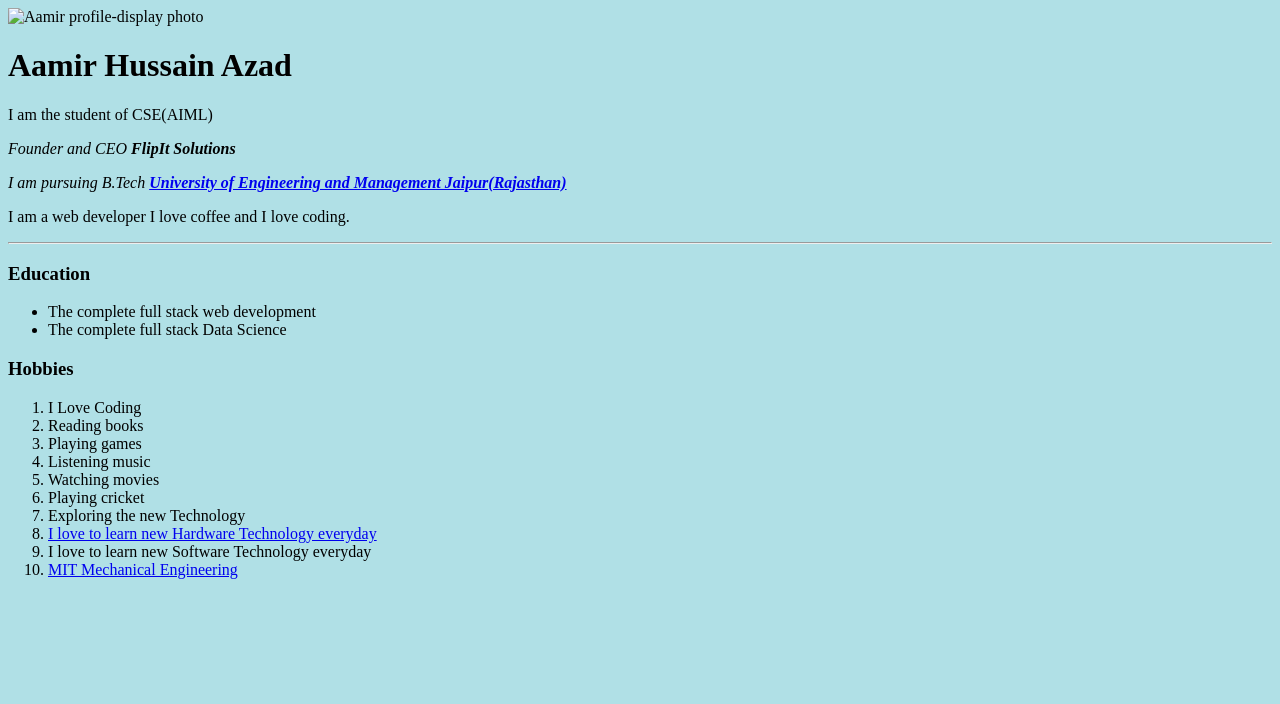
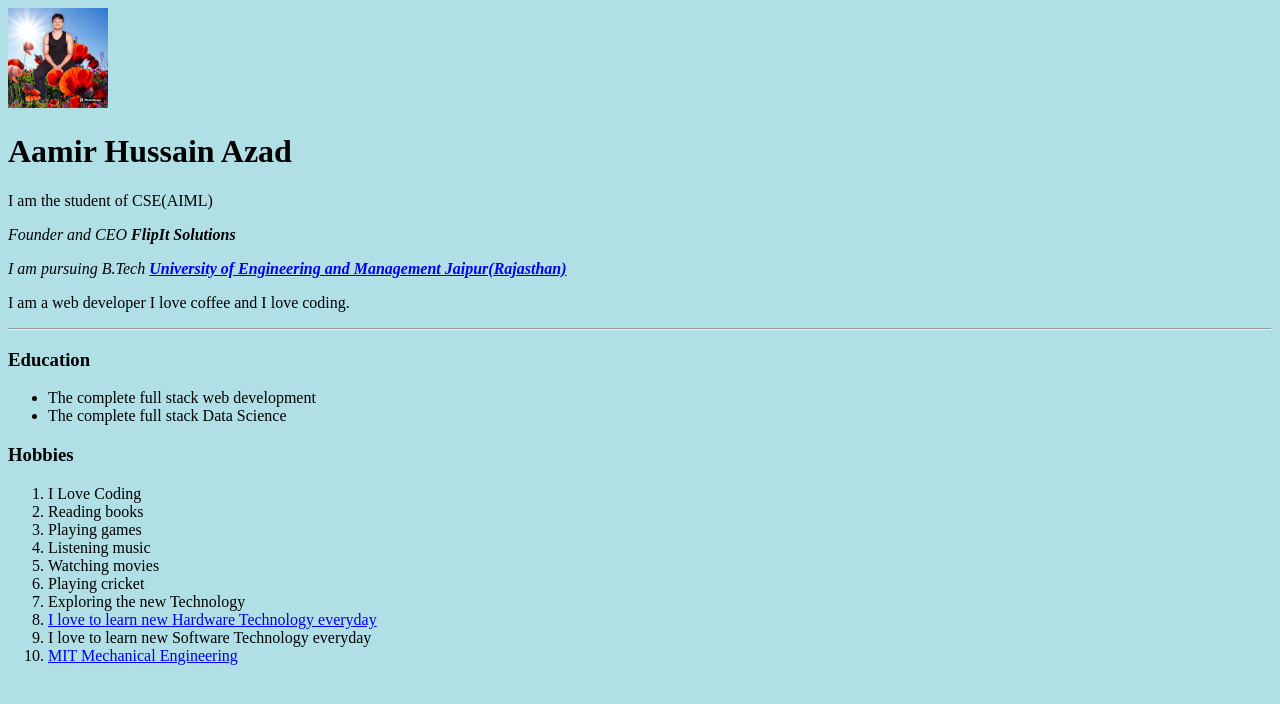
Before and after one commit to Aamiruem/Full-Stack-Web-Development, a plain HTML site: page Complete HTML/V12Links.html in a window 1280 px wide. Drawn offline with Linux system fonts and the light colour scheme.

Commit message:
commit add

```diff
--- a/Complete HTML/V12Links.html
+++ b/Complete HTML/V12Links.html
@@ -7,7 +7,7 @@
 
 </head>
 <body style="background-color:powderblue;">
-    <img src="Aamir1.png"width="100" height="100" alt="Aamir profile-display photo">
+    <img src="Aamir.png"width="100" height="100" alt="Aamir profile-display photo">
     <h1>Aamir Hussain Azad</h1>
 <p>I am the student of CSE(AIML) </p>
 <p><em>Founder and CEO <strong>FlipIt Solutions</strong></em></p>
```
